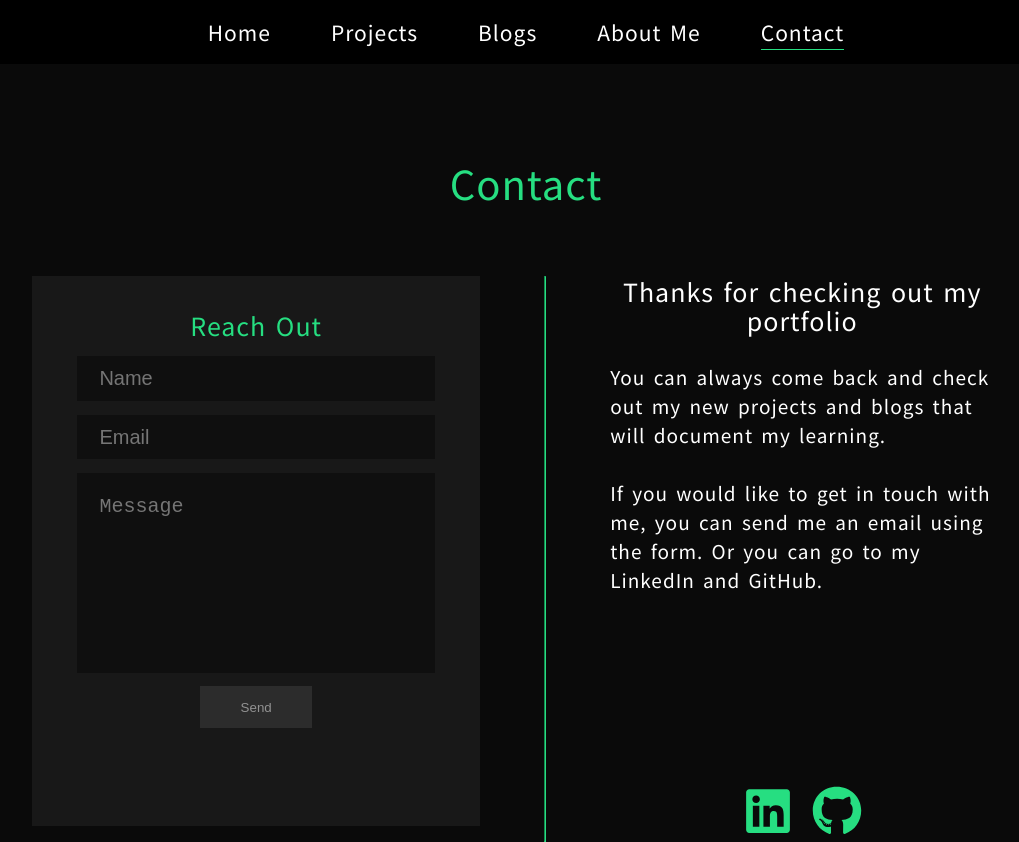
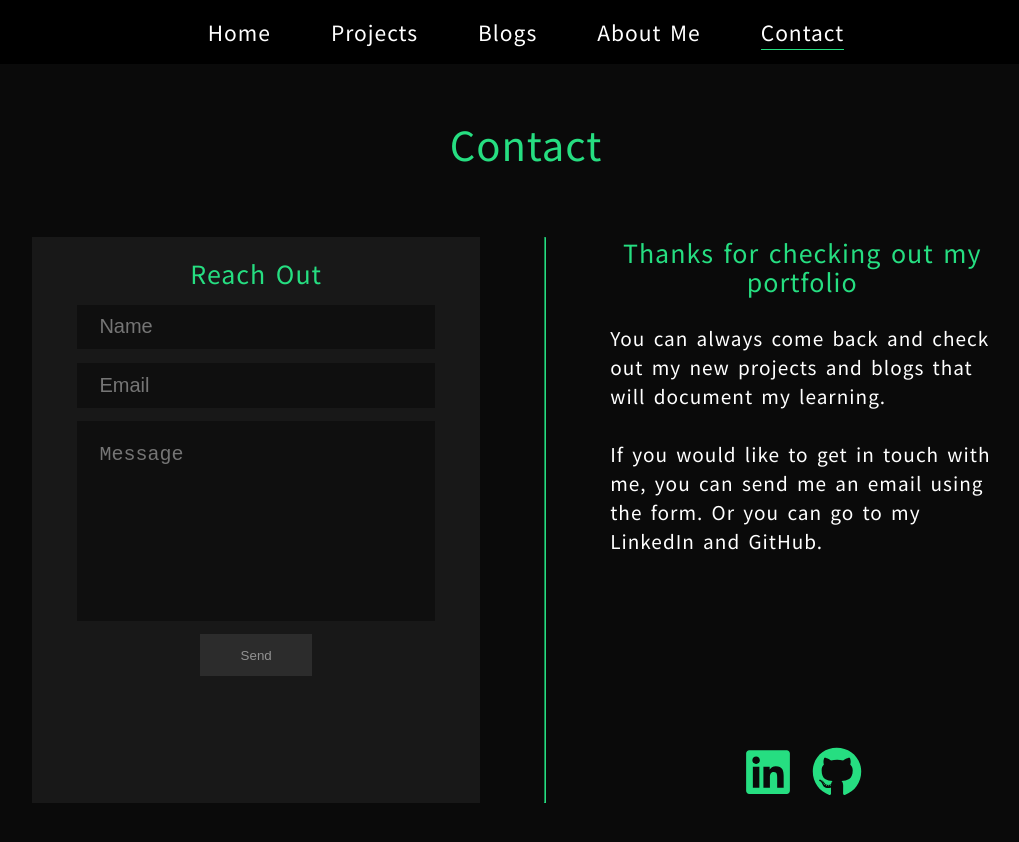
Before and after one commit to codenameuriel/portfolio, a React (Create React App) app: page / in a window 1280 px wide. Both pictures are taken after a click on the item "Contact". Shown: the whole page, without its empty margins (114-1133 px from the left). After the commit the page ends 803 px from the top, so only its background shows below. Built offline with nearby package versions, Linux system fonts and the light colour scheme; no server answers.

Commit message:
style changes to Contact page

```diff
--- a/src/components/Contact/Contact.module.css
+++ b/src/components/Contact/Contact.module.css
@@ -5,7 +5,7 @@
 }
 
 .Contact h1 {
-  margin-top: 7%;
+  margin-top: 4%;
   color: #26de81;
 }
 
@@ -25,7 +25,6 @@
   background-color: rgb(24, 24, 24);
   width: 35%;
   margin-left: 3%;
-  height: 550px;
 }
 
 .SubContainer h1 {
@@ -123,6 +122,7 @@
   margin-bottom: 7%;
   font-size: 125%;
   text-align: center;
+  color: #26de81;
 }
 
 .Info p {
@@ -134,6 +134,7 @@
   margin-top: 50%;
 }
 
+/* mobile */
 @media (max-width: 799px) {
   .Contact h1 {
     margin-top: 4%;
@@ -176,7 +177,6 @@
 
   .Info h3 {
     font-size: 100%;
-    color: #26de81;
   }
 
   .Info p {
```
